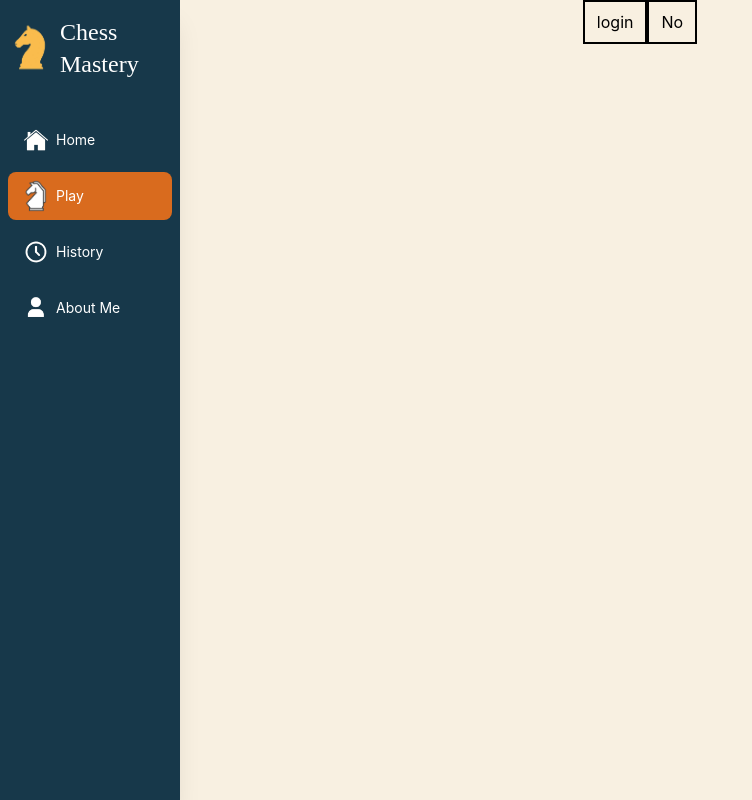
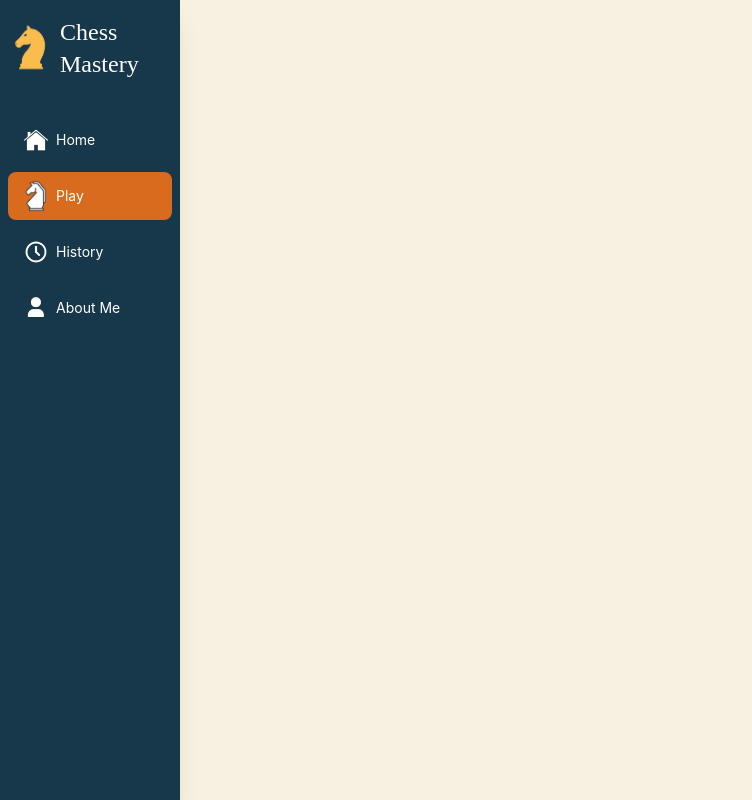
Before and after one commit to rameenali19/Chess-Game, a React (Vite) app: page /game in a window 1280 px wide. Shown: the whole page, without its empty margins (0-752 px from the left). Built offline with nearby package versions, Linux system fonts and the light colour scheme.

Commit message:
Removed sidebar from the history page

```diff
--- a/src/App.jsx
+++ b/src/App.jsx
@@ -3,16 +3,19 @@ import { Routes, Route, BrowserRouter } from "react-router-dom"
 import HistoryPage from "./Pages/HistoryPage";
 import HomePage from "./Pages/HomePage";
 import AboutMe from "./Pages/AboutMe";
+import Layout from "./Layout/Layout";
 
 
 function App() {
   return (
     <Routes>
-      <Route path="/" element={<HomePage />} />
-      <Route path="/game/:id" element={<GamePage />} />
-      <Route path="/game" element={<GamePage />} />
-      <Route path="/history" element={<HistoryPage />} />
-      <Route path="/aboutMe" element={<AboutMe />} />
+      <Route element={<Layout />}>
+        <Route path="/" element={<HomePage />} />
+        <Route path="/game/:id" element={<GamePage />} />
+        <Route path="/game" element={<GamePage />} />
+        <Route path="/history" element={<HistoryPage />} />
+        <Route path="/aboutMe" element={<AboutMe />} />
+      </Route>
     </Routes>
   );
 
--- a/src/Layout/Layout.jsx
+++ b/src/Layout/Layout.jsx
@@ -3,8 +3,9 @@ import SideBar from "../Components/SideBar"
 
 function Layout() {
   return (
-    <>
-    </>
+    <div className="bg-[rgb(248,240,225)] min-h-screen ">
+      <SideBar />
+    </div>
   )
 }
 
--- a/src/Pages/HistoryPage.jsx
+++ b/src/Pages/HistoryPage.jsx
@@ -1,5 +1,4 @@
 import ApiChess from "../api/apiChess";
-import SideBar from "../Components/SideBar";
 import { Navigate, useNavigate } from "react-router-dom";
 import { useEffect, useState } from "react";
 import HistoryButton from "../Components/HistoryButton";
@@ -38,9 +37,6 @@ function HistoryPage() {
   })
 
   return (
-    <div className="bg-[rgb(248,240,225)] min-h-screen ">
-
-      <SideBar />
 
     <motion.main className="ml-52 p-10"
       initial={{ opacity: 0, y: 20 }}
@@ -123,7 +119,7 @@ function HistoryPage() {
 
     </motion.main>
 
-    </div>
+
   )
 }
 export default HistoryPage;
```
Lines whose indentation alone changed are shown as unchanged.
